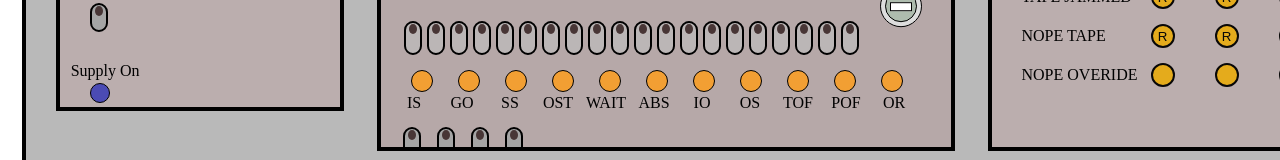
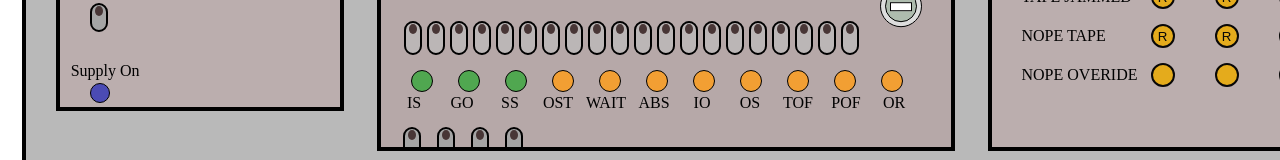
Before and after one commit to HUIXINZHU/SOLIDAC, a plain HTML site: page index.html in a window 1280 px wide. Shown: the part 443-603 px from the top of the page. Drawn offline with Linux system fonts and the light colour scheme.

Commit message:
click function

```diff
--- a/index.html
+++ b/index.html
@@ -342,6 +342,13 @@
       align-items: center;
       border: 1px solid #000000;
       margin-bottom: 25px;
+    }
+    .green-background {
+      background-color: rgb(80, 167, 80) !important;
+    }
+
+    .operation-light, .green-background {
+      cursor: pointer;
     }
 
     .comment {
@@ -1062,6 +1069,13 @@
       light.className = 'operation-light';
       light.id = 'light-' + comments[i];
       lightsContainer.appendChild(light);
+
+      if (i < 3) {
+        light.classList.add('green-background');
+        light.addEventListener('click', function() {
+        console.log('Clicked on light:', light.id);
+        });
+      }
     }
 
     document.addEventListener('DOMContentLoaded', function () {
```
